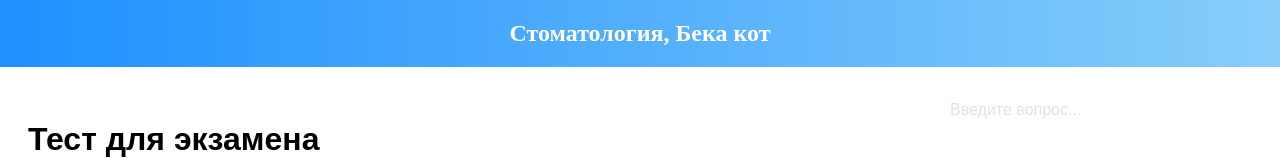
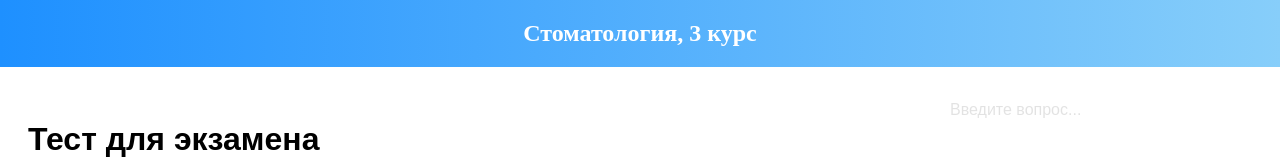
Before and after one commit to sincelundy/proba, a plain HTML site: page index.html in a window 1280 px wide. Shown: the top 160 px of the page. Drawn offline with nearby package versions, Linux system fonts and the light colour scheme.

Commit message:
Update index.html

```diff
--- a/index.html
+++ b/index.html
@@ -12,7 +12,7 @@
 
     <!-- Сине-голубой прямоугольник с текстом -->
     <div class="header">
-        Стоматология, Бека кот
+        Стоматология, 3 курс
     </div>
 
     <div class="container">
```
